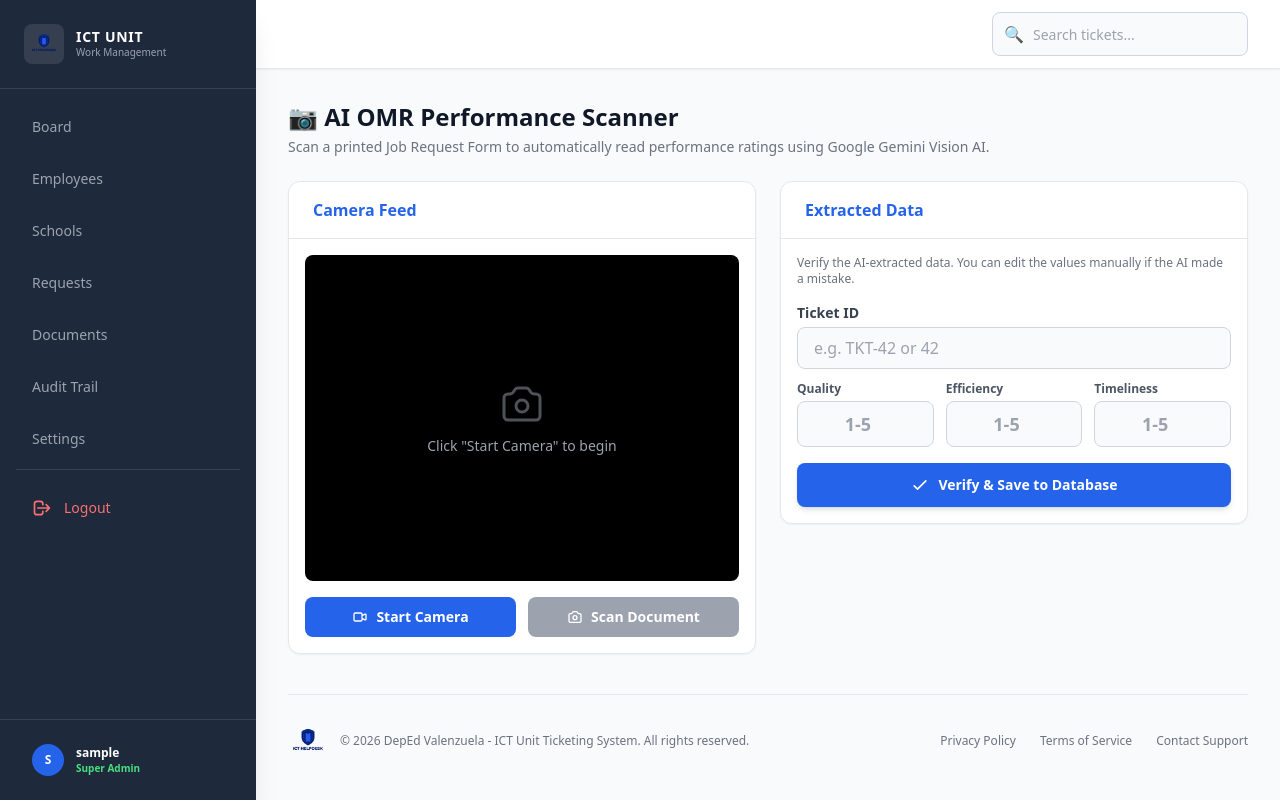
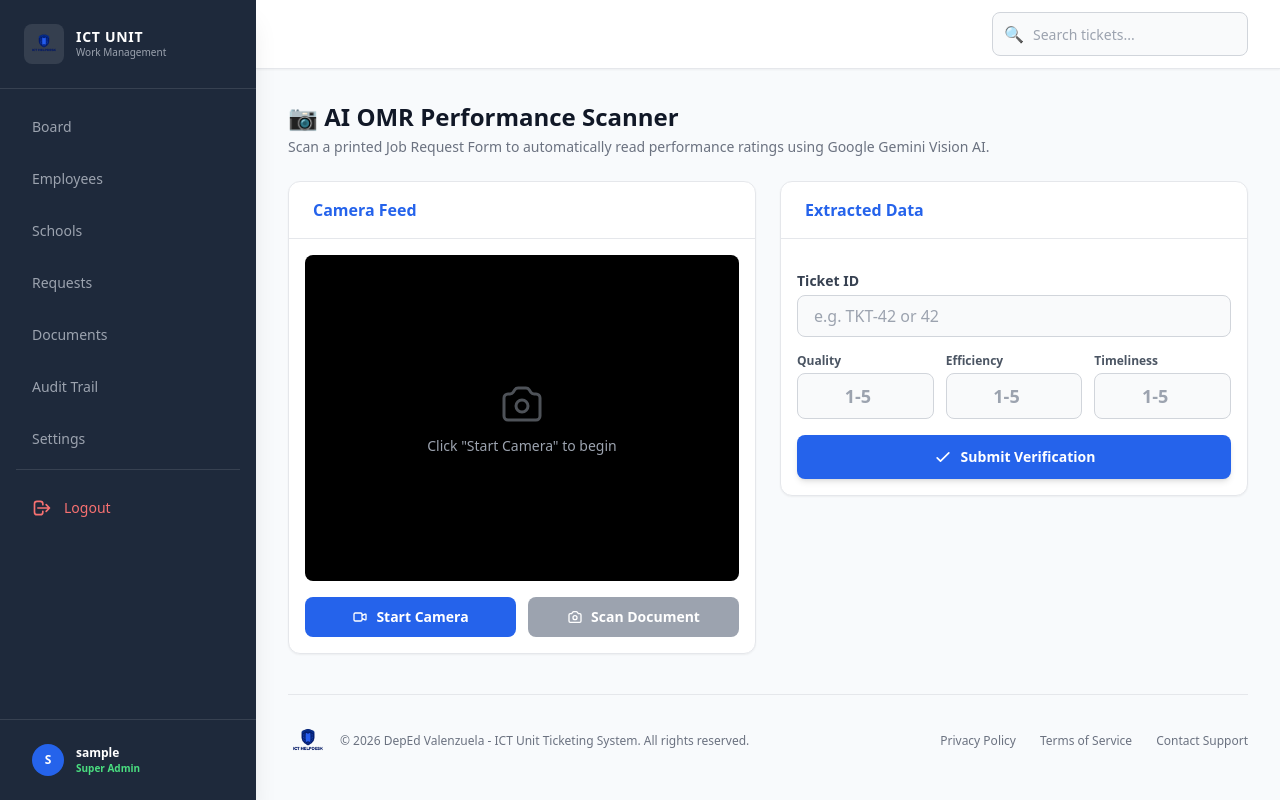
Before and after one commit to gomez28-dev/ict-ticketing-system, a Django app: page /admin-dashboard/scanner/ in a window 1280 px wide. Run offline with Django 5.2, Linux system fonts and the light colour scheme; the visitor is signed in with stand-in values (Sample User, id 1); data that the repository does not hold is empty; some libraries are stand-ins or nearby versions.

Commit message:
Switch OMR to Gemini Vision: Implemented human-in-the-loop scanner flow using Gemini-1.5-Flash for data extraction

```diff
--- a/tickets/templates/tickets/scanner.html
+++ b/tickets/templates/tickets/scanner.html
@@ -51,42 +51,37 @@
                 <h3 class="font-bold text-blue-600 dark:text-blue-400">Extracted Data</h3>
                 <span id="aiStatusBadge" class="hidden bg-purple-100 text-purple-800 text-xs font-semibold px-2.5 py-0.5 rounded dark:bg-purple-900 dark:text-purple-300">AI Populated</span>
             </div>
-            <div class="p-4 space-y-4">
-                <p class="text-xs text-gray-500 dark:text-gray-400">Verify the AI-extracted data. You can edit the values manually if the AI made a mistake.</p>
-
-                <div class="space-y-3">
-                    <!-- Ticket ID -->
+            <form id="verificationForm" method="post" action="{% url 'api_save_review' %}" class="p-4 space-y-4">
+                {% csrf_token %}
                 <div>
-                        <label class="block text-sm font-bold text-gray-700 dark:text-gray-300 mb-1">Ticket ID</label>
-                        <input type="text" id="ticketId" placeholder="e.g. TKT-42 or 42"
+                    <label for="ticket_id" class="block text-sm font-bold text-gray-700 dark:text-gray-300 mb-1">Ticket ID</label>
+                    <input type="text" id="ticket_id" name="ticket_id" placeholder="e.g. TKT-42 or 42"
                            class="w-full bg-gray-50 dark:bg-gray-700 border border-gray-300 dark:border-gray-600 rounded-lg px-4 py-2 text-gray-900 dark:text-white focus:ring-2 focus:ring-blue-500 focus:border-blue-500">
                 </div>
 
-                    <!-- Scores -->
-                    <div class="grid grid-cols-3 gap-3">
+                <div class="grid grid-cols-1 sm:grid-cols-3 gap-3">
                     <div>
-                            <label class="block text-xs font-bold text-gray-600 dark:text-gray-300 mb-1">Quality</label>
-                            <input type="number" id="scoreQuality" min="1" max="5" placeholder="1-5"
+                        <label for="quality" class="block text-xs font-bold text-gray-600 dark:text-gray-300 mb-1">Quality</label>
+                        <input type="number" id="quality" name="quality" min="1" max="5" placeholder="1-5"
                                class="w-full bg-gray-50 dark:bg-gray-700 border border-gray-300 dark:border-gray-600 rounded-lg px-3 py-2 text-center text-lg font-bold text-gray-900 dark:text-white">
                     </div>
                     <div>
-                            <label class="block text-xs font-bold text-gray-600 dark:text-gray-300 mb-1">Efficiency</label>
-                            <input type="number" id="scoreEfficiency" min="1" max="5" placeholder="1-5"
+                        <label for="efficiency" class="block text-xs font-bold text-gray-600 dark:text-gray-300 mb-1">Efficiency</label>
+                        <input type="number" id="efficiency" name="efficiency" min="1" max="5" placeholder="1-5"
                                class="w-full bg-gray-50 dark:bg-gray-700 border border-gray-300 dark:border-gray-600 rounded-lg px-3 py-2 text-center text-lg font-bold text-gray-900 dark:text-white">
                     </div>
                     <div>
-                            <label class="block text-xs font-bold text-gray-600 dark:text-gray-300 mb-1">Timeliness</label>
-                            <input type="number" id="scoreTimeliness" min="1" max="5" placeholder="1-5"
+                        <label for="timeliness" class="block text-xs font-bold text-gray-600 dark:text-gray-300 mb-1">Timeliness</label>
+                        <input type="number" id="timeliness" name="timeliness" min="1" max="5" placeholder="1-5"
                                class="w-full bg-gray-50 dark:bg-gray-700 border border-gray-300 dark:border-gray-600 rounded-lg px-3 py-2 text-center text-lg font-bold text-gray-900 dark:text-white">
                     </div>
                 </div>
-                </div>
 
-                <button id="verifySaveBtn" onclick="verifyAndSave()" class="w-full bg-blue-600 hover:bg-blue-700 text-white font-bold py-3 px-4 rounded-lg transition-colors text-sm mt-4 shadow-md flex items-center justify-center gap-2">
+                <button id="verifySaveBtn" type="submit" class="w-full bg-blue-600 hover:bg-blue-700 text-white font-bold py-3 px-4 rounded-lg transition-colors text-sm mt-4 shadow-md flex items-center justify-center gap-2">
                     <svg class="w-5 h-5" fill="none" stroke="currentColor" viewBox="0 0 24 24"><path stroke-linecap="round" stroke-linejoin="round" stroke-width="2" d="M5 13l4 4L19 7"/></svg>
-                    Verify &amp; Save to Database
+                    Submit Verification
                 </button>
-            </div>
+            </form>
         </div>
 
         <!-- Success Message -->
@@ -148,15 +143,20 @@
         const canvas = document.getElementById('captureCanvas');
         const ctx = canvas.getContext('2d');
 
+        if (!video.videoWidth || !video.videoHeight) {
+            showError('Camera is not ready yet. Please try again.');
+            return;
+        }
+
         canvas.width = video.videoWidth;
         canvas.height = video.videoHeight;
         ctx.drawImage(video, 0, 0);
 
-        canvas.toBlob(async (blob) => {
         const formData = new FormData();
-            formData.append('image', blob, 'scan.jpg');
+        formData.append('image', canvas.toDataURL('image/jpeg', 0.9));
 
         const captureBtn = document.getElementById('captureBtn');
+        const originalHtml = captureBtn.innerHTML;
         captureBtn.disabled = true;
         captureBtn.textContent = 'AI Analyzing...';
         document.getElementById('aiStatusBadge').classList.add('hidden');
@@ -171,32 +171,34 @@
             });
             const data = await response.json();
 
-                if (data.success && data.data) {
-                    // Populate Form
-                    document.getElementById('ticketId').value = data.data.ticket_id || '';
-                    document.getElementById('scoreQuality').value = data.data.quality || '';
-                    document.getElementById('scoreEfficiency').value = data.data.efficiency || '';
-                    document.getElementById('scoreTimeliness').value = data.data.timeliness || '';
+            if (data.error) {
+                alert(data.error);
+                showError(data.error);
+                return;
+            }
 
+            document.getElementById('ticket_id').value = data.ticket_id || '';
+            document.getElementById('quality').value = data.quality || '';
+            document.getElementById('efficiency').value = data.efficiency || '';
+            document.getElementById('timeliness').value = data.timeliness || '';
             document.getElementById('aiStatusBadge').classList.remove('hidden');
-                } else {
-                    showError(data.message || 'AI processing failed. Please try again or enter manually.');
-                }
         } catch (err) {
             showError('Network error connecting to AI backend.');
             console.error(err);
         } finally {
             captureBtn.disabled = false;
-                captureBtn.innerHTML = '<svg class="w-4 h-4" fill="none" stroke="currentColor" viewBox="0 0 24 24"><path stroke-linecap="round" stroke-linejoin="round" stroke-width="2" d="M3 9a2 2 0 012-2h.93a2 2 0 001.664-.89l.812-1.22A2 2 0 0110.07 4h3.86a2 2 0 011.664.89l.812 1.22A2 2 0 0018.07 7H19a2 2 0 012 2v9a2 2 0 01-2 2H5a2 2 0 01-2-2V9z"/><path stroke-linecap="round" stroke-linejoin="round" stroke-width="2" d="M15 13a3 3 0 11-6 0 3 3 0 016 0z"/></svg> Scan Document';
+            captureBtn.innerHTML = originalHtml;
         }
-        }, 'image/jpeg', 0.9);
     }
 
-    async function verifyAndSave() {
-        const ticketId = document.getElementById('ticketId').value.trim();
-        const quality = document.getElementById('scoreQuality').value;
-        const efficiency = document.getElementById('scoreEfficiency').value;
-        const timeliness = document.getElementById('scoreTimeliness').value;
+    async function verifyAndSave(event) {
+        event.preventDefault();
+
+        const form = document.getElementById('verificationForm');
+        const ticketId = document.getElementById('ticket_id').value.trim();
+        const quality = document.getElementById('quality').value;
+        const efficiency = document.getElementById('efficiency').value;
+        const timeliness = document.getElementById('timeliness').value;
 
         if (!ticketId) {
             showError('Please provide a Ticket ID.');
@@ -207,11 +209,7 @@
             return;
         }
 
-        const formData = new FormData();
-        formData.append('ticket_id', ticketId);
-        formData.append('quality', quality);
-        formData.append('efficiency', efficiency);
-        formData.append('timeliness', timeliness);
+        const formData = new FormData(form);
 
         const btn = document.getElementById('verifySaveBtn');
         const originalText = btn.innerHTML;
@@ -231,11 +229,7 @@
                 document.getElementById('successPanel').classList.remove('hidden');
                 document.getElementById('successMessage').textContent = data.message;
 
-                // Reset form
-                document.getElementById('ticketId').value = '';
-                document.getElementById('scoreQuality').value = '';
-                document.getElementById('scoreEfficiency').value = '';
-                document.getElementById('scoreTimeliness').value = '';
+                form.reset();
                 document.getElementById('aiStatusBadge').classList.add('hidden');
             } else {
                 showError(data.message || 'Failed to save to database.');
@@ -248,6 +242,8 @@
             btn.innerHTML = originalText;
         }
     }
+
+    document.getElementById('verificationForm').addEventListener('submit', verifyAndSave);
 
     function showError(msg) {
         if (!msg) return;
--- a/tickets/views.py
+++ b/tickets/views.py
@@ -1479,31 +1479,18 @@ def mobile_scanner(request):
 def api_process_scan(request):
     """
     API endpoint that receives a camera image, sends it to Gemini API,
-    and returns the extracted ticket ID and scores.
+    and returns the extracted ticket ID and scores for admin verification.
     """
     if request.method != 'POST':
-        return JsonResponse({'success': False, 'message': 'POST required.'}, status=405)
-
-    if not request.FILES.get('image'):
-        return JsonResponse({'success': False, 'message': 'No image provided.'})
+        return JsonResponse({'error': 'POST required.'}, status=405)
+
+    image_data = request.POST.get('image')
+    if not image_data:
+        return JsonResponse({'error': 'No image provided.'})
 
     from .omr_engine import analyze_jrf_image
-    image_file = request.FILES['image']
-    image_bytes = image_file.read()
-
-    extracted_data = analyze_jrf_image(image_bytes)
-
-    if extracted_data is None:
-        return JsonResponse({
-            'success': False,
-            'message': 'AI failed to analyze the document. Please try again or enter manually.'
-        })
-
-    return JsonResponse({
-        'success': True,
-        'data': extracted_data,
-        'message': 'Image analyzed successfully.'
-    })
+    extracted_data = analyze_jrf_image(image_data)
+    return JsonResponse(extracted_data)
 
 
 @login_required
```
Also changed, not shown: tickets/omr_engine.py (+24 -47 lines). Lines whose indentation alone changed are shown as unchanged.
